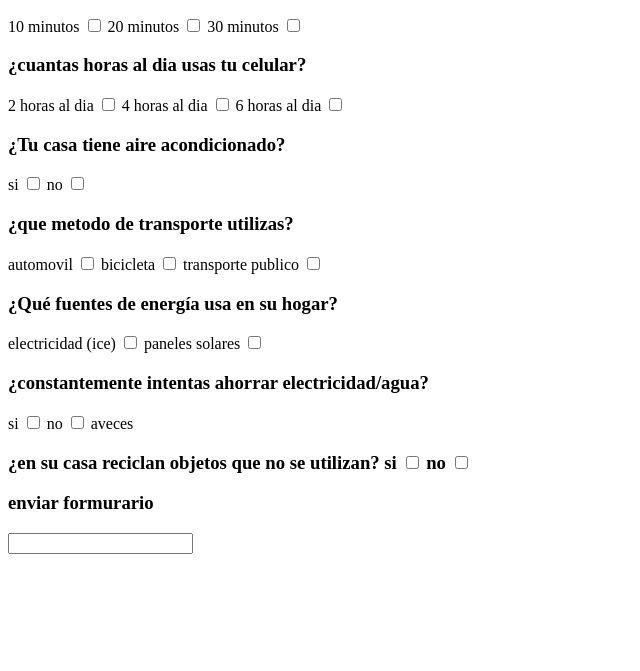
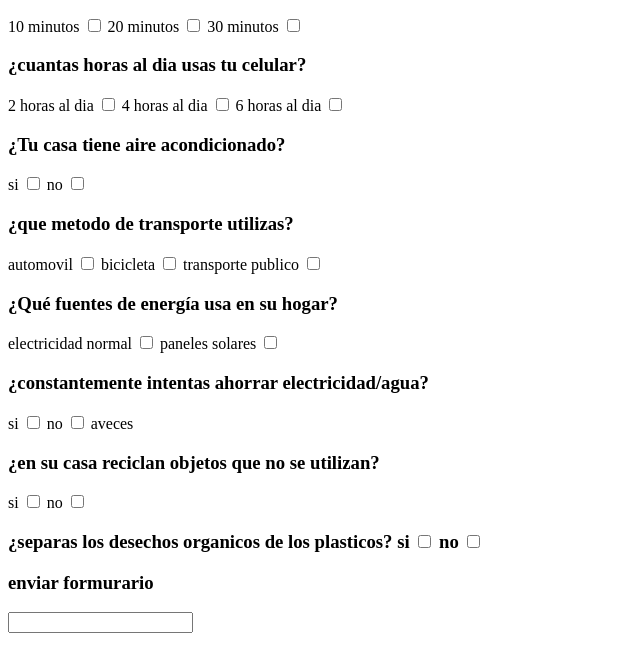
Before and after one commit to jhonathan73/encuesta-huella-ecologica-CAP01, a plain HTML site: page index.html in a window 1280 px wide. Shown: the part 105-776 px from the top of the page, without its empty margins (0-640 px from the left). Drawn offline with Linux system fonts and the light colour scheme.

Commit message:
Update index.html

```diff
--- a/index.html
+++ b/index.html
@@ -32,7 +32,7 @@
   <label>transporte publico</label>
 <input type="checkbox"/>
   <h3>¿Qué fuentes de energía usa en su hogar?</h3>
-  <label>electricidad (ice)</label>
+  <label>electricidad normal</label>
 <input type="checkbox"/>
   <label>paneles solares</label>
 <input type="checkbox"/>
@@ -42,11 +42,16 @@
   <label>no</label>
 <input type="checkbox"/>
   <label>aveces</label>
-  <h3>¿en su casa reciclan objetos que no se utilizan?</label>
+  <h3>¿en su casa reciclan objetos que no se utilizan?</h3>
+  <label>si</label>
+<input type="checkbox"/>
+  <label>no</label>
+<input type="checkbox"/>
+<h3>¿separas los desechos organicos de los plasticos?
   <label>si</label>
 <input type="checkbox"/>
   <label>no</label>
 <input type="checkbox"/>
   <h3>enviar formurario</h3>
-<input type="submit="/>
+<input type="submit=">
 </form>
```
